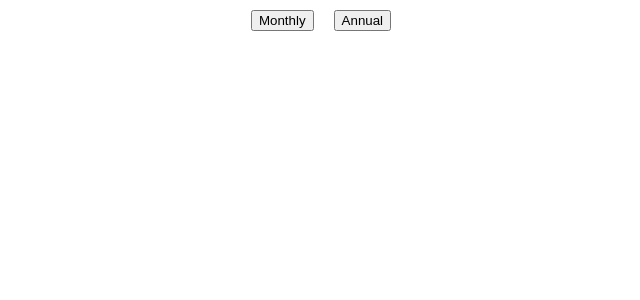
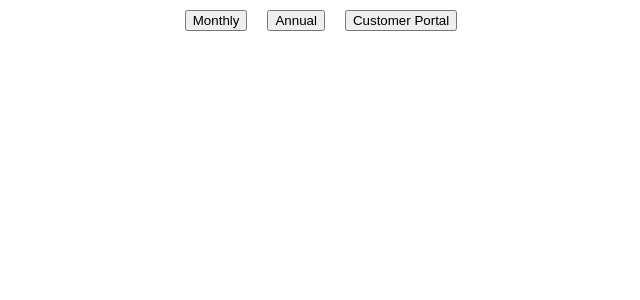
Before and after one commit to Jake-Doherty/stripe-exercise-fe, a React (Create React App) app: page / in a window 1280 px wide. Shown: the top 300 px of the page, without its empty margins (319-959 px from the left). Built offline with nearby package versions, Linux system fonts and the light colour scheme.

Commit message:
creates button and handler for navigation to stripe customer portal

```diff
--- a/src/components/Button/Button.js
+++ b/src/components/Button/Button.js
@@ -1,10 +1,15 @@
 import React from 'react';
-import { fetchStripe } from '../../services/stripe.js';
+import { fetchStripe, fetchCustomerPortal } from '../../services/stripe.js';
 
 export default function Button() {
   const handleClick = async (e) => {
     const priceId = e.target.value;
     const data = await fetchStripe({ priceId });
+    return data;
+  };
+
+  const handleCustomerPortal = async () => {
+    const data = await fetchCustomerPortal();
     return data;
   };
 
@@ -24,6 +29,9 @@ export default function Button() {
       >
         Annual
       </button>
+      <button style={{ margin: '10px' }} onClick={(e) => handleCustomerPortal(e)}>
+        Customer Portal
+      </button>
     </>
   );
 }
```
